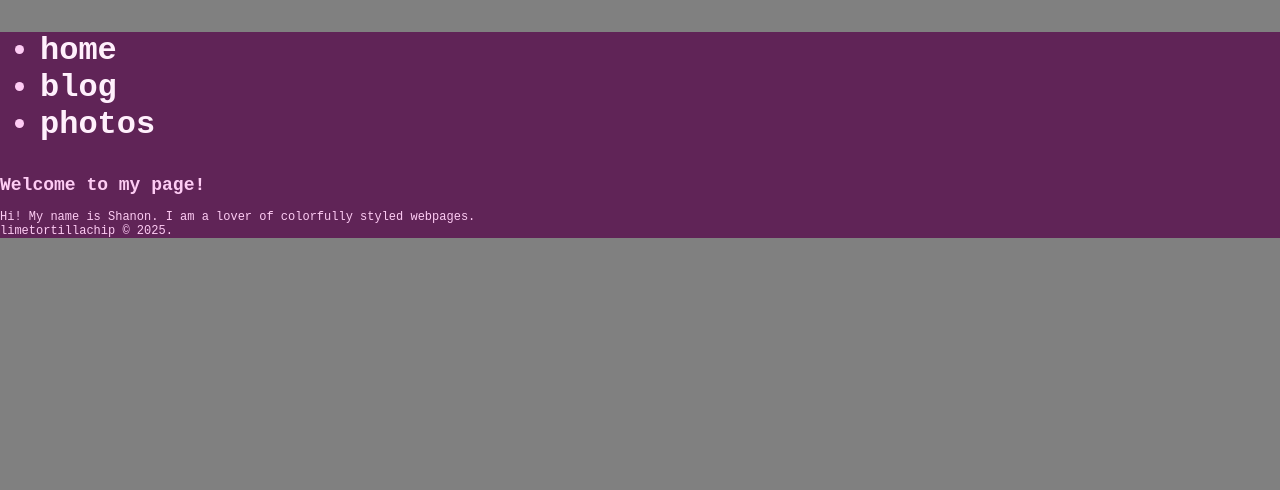
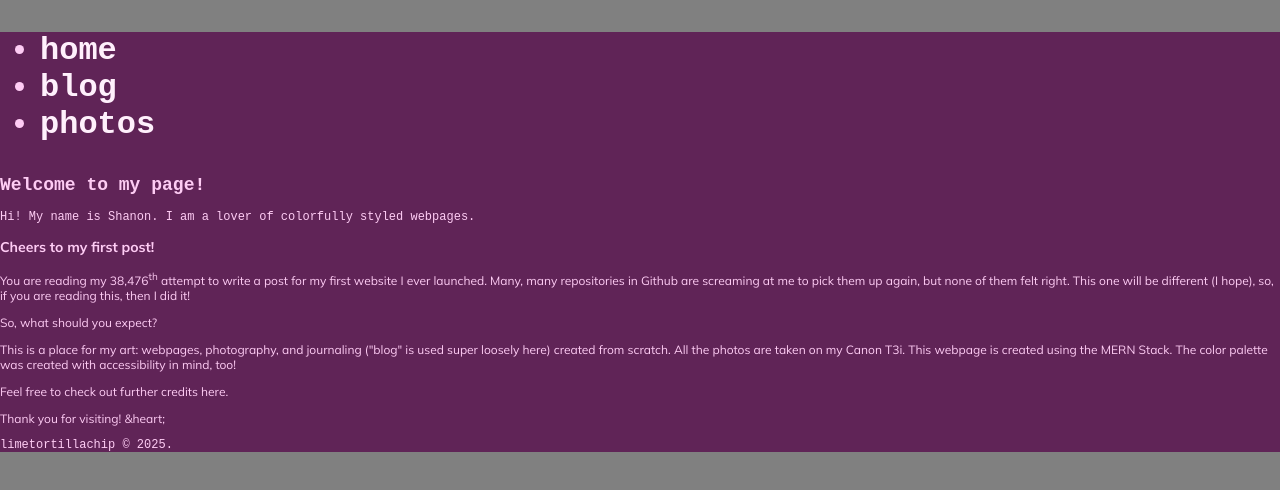
Before and after one commit to limetortillachip/seabyte, a React (Create React App) app: page / in a window 1280 px wide. Shown: the top 490 px of the page. Built offline with nearby package versions, Linux system fonts and the light colour scheme; a web font is replaced by a local one.

Commit message:
Create Post component for blog page and add to homepage

```diff
--- /dev/null
+++ b/src/components/App/Posts/Post/Post.js
@@ -0,0 +1,23 @@
+export default function Post() {
+  return (
+    <div>
+      <h3>Cheers to my first post!</h3>
+      <p>
+        You are reading my 38,476<sup>th</sup> attempt to write a post for my
+        first website I ever launched. Many, many repositories in Github are
+        screaming at me to pick them up again, but none of them felt right. This
+        one will be different (I hope), so, if you are reading this, then I did
+        it!
+      </p>
+      <p>So, what should you expect?</p>
+      <p>
+        This is a place for my art: webpages, photography, and journaling
+        ("blog" is used super loosely here) created from scratch. All the photos
+        are taken on my Canon T3i. This webpage is created using the MERN Stack.
+        The color palette was created with accessibility in mind, too!
+      </p>
+      <p>Feel free to check out further credits here.</p>
+      <p>Thank you for visiting! &heart;</p>
+    </div>
+  );
+}
--- /dev/null
+++ b/src/components/App/Posts/Posts.js
@@ -0,0 +1,10 @@
+import Post from "./Post/Post";
+import styles from "./Posts.module.sass";
+
+export default function Posts(params) {
+  return (
+    <article className={styles.posts}>
+      <Post />
+    </article>
+  );
+}
--- /dev/null
+++ b/src/components/App/Posts/Posts.module.sass
@@ -0,0 +1,4 @@
+@use '../../../styles/base' as *
+
+.posts
+    font-family: $text
--- a/src/pages/Home/Home.js
+++ b/src/pages/Home/Home.js
@@ -1,10 +1,15 @@
+import Posts from "../../components/App/Posts/Posts";
+
 export default function Home() {
   return (
+    <div>
       <article className="hero">
         <h2>Welcome to my page!</h2>
         <div>
           Hi! My name is Shanon. I am a lover of colorfully styled webpages.
         </div>
       </article>
+      <Posts />
+    </div>
   );
 }
```
Lines whose indentation alone changed are shown as unchanged.
